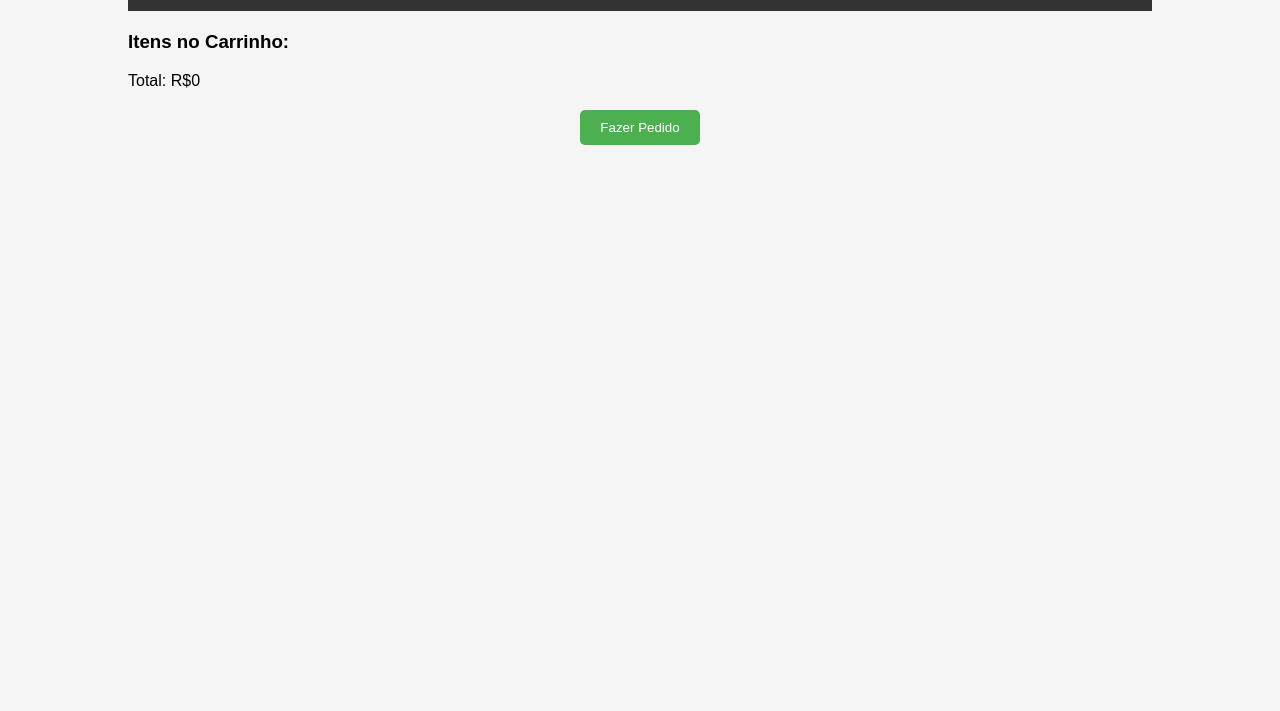
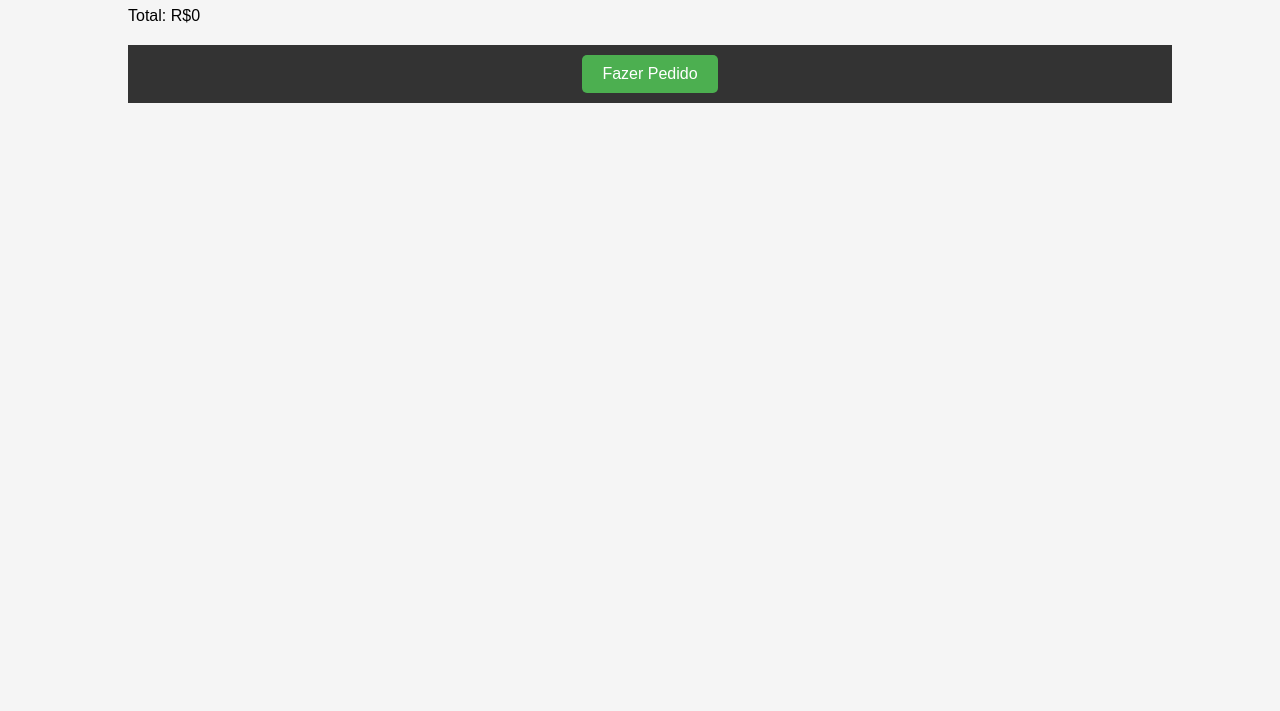
Before and after one commit to fisiofaz/Restaurante, a plain HTML site: page orders.html in a window 1280 px wide. Shown: the part 89-800 px from the top of the page. Drawn offline with Linux system fonts and the light colour scheme.

Commit message:
first orders

```diff
--- a/orders.html
+++ b/orders.html
@@ -4,7 +4,7 @@
     <meta charset="UTF-8">
     <meta name="viewport" content="width=device-width, initial-scale=1.0">
     <title>Pedidos - Restaurante</title>
-    <link rel="stylesheet" href="css/orders.css">
+    <link rel="stylesheet" href="./styles.css">
 </head>
 <body>
     <div class="container">
```
